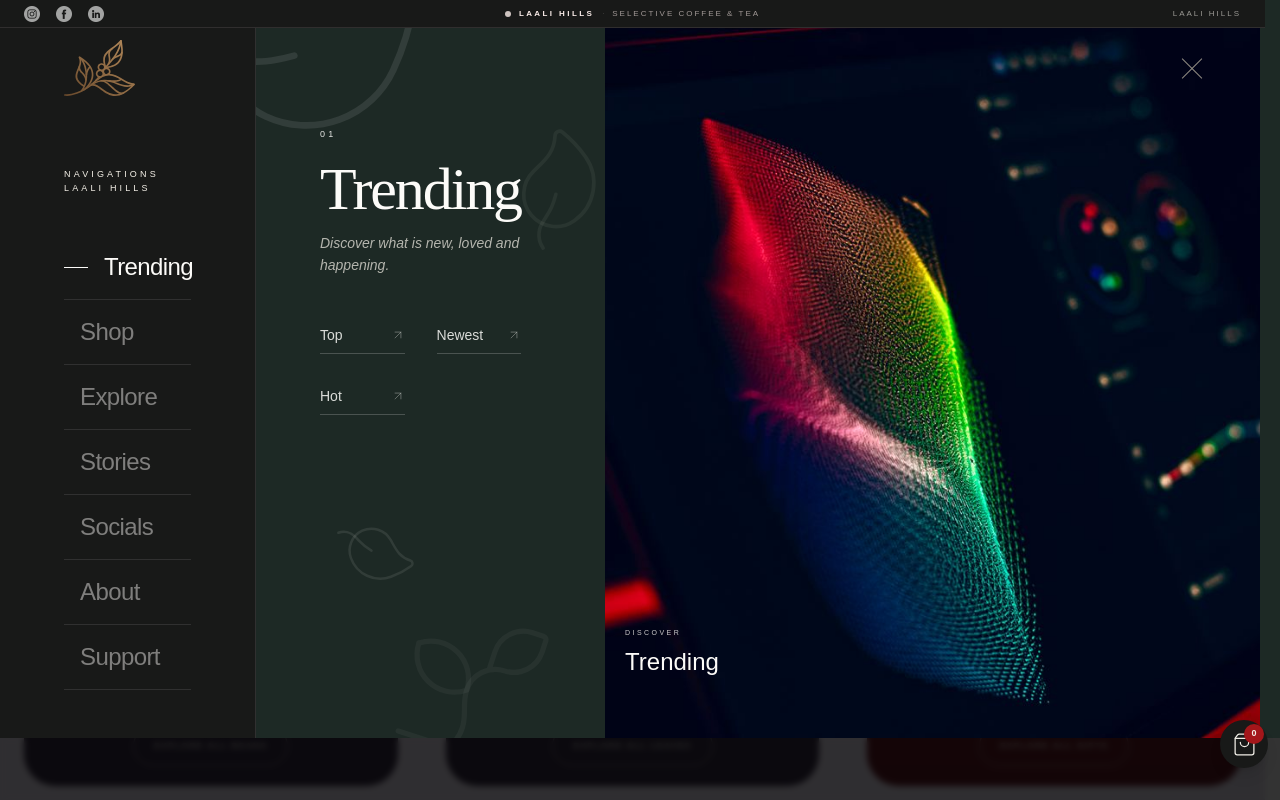
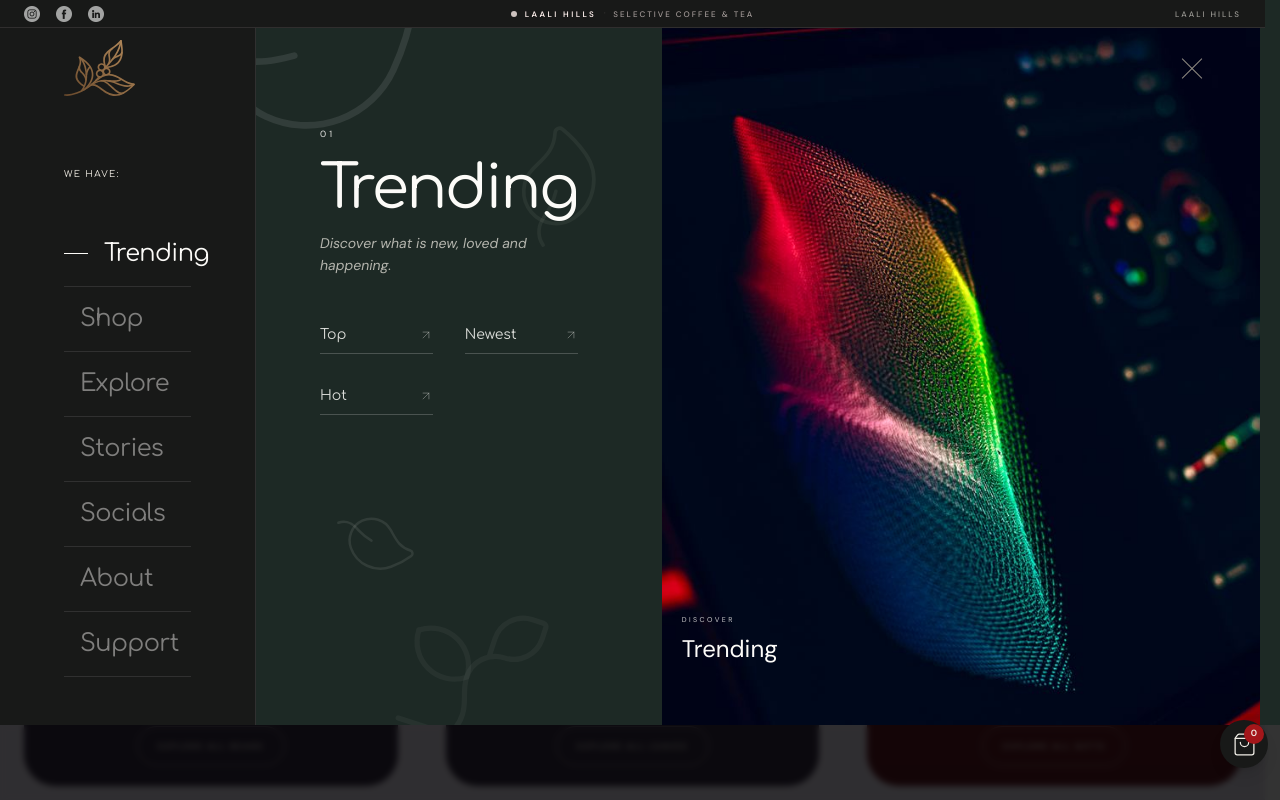
Before and after one commit to suyan-python/Lalihills, a React (Vite) app in the folder client/: page /shop in a window 1280 px wide. Both pictures are taken after a click on the button "Open menu". Shown: the top 800 px of the page. Built offline with nearby package versions, Linux system fonts and the light colour scheme.

Commit message:
new body font

```diff
--- a/client/index.html
+++ b/client/index.html
@@ -1,4 +1,4 @@
-<!doctype html>
+<!DOCTYPE html>
 <html lang="en">
   <head>
     <meta charset="UTF-8" />
@@ -67,10 +67,12 @@
 
     <meta name="twitter:image" content="https://laalihills.com/logo.png" />
 
-<link rel="preconnect" href="https://fonts.googleapis.com">
-<link rel="preconnect" href="https://fonts.gstatic.com" crossorigin>
-<link href="https://fonts.googleapis.com/css2?family=Comfortaa:wght@300..700&family=DM+Sans:ital,opsz,wght@0,9..40,100..1000;1,9..40,100..1000&family=Inter:ital,opsz,wght@0,14..32,100..900;1,14..32,100..900&family=Manrope:wght@200..800&family=Montserrat:ital,wght@0,100..900;1,100..900&display=swap" rel="stylesheet">
-
+    <link rel="preconnect" href="https://fonts.googleapis.com" />
+    <link rel="preconnect" href="https://fonts.gstatic.com" crossorigin />
+    <link
+      href="https://fonts.googleapis.com/css2?family=Comfortaa:wght@300..700&family=DM+Sans:ital,opsz,wght@0,9..40,100..1000;1,9..40,100..1000&family=Inter:ital,opsz,wght@0,14..32,100..900;1,14..32,100..900&family=Manrope:wght@200..800&family=Montserrat:ital,wght@0,100..900;1,100..900&display=swap"
+      rel="stylesheet"
+    />
     <!-- =====================================================
          PERFORMANCE
     ====================================================== -->
--- a/client/src/constant/Navbar.jsx
+++ b/client/src/constant/Navbar.jsx
@@ -310,8 +310,8 @@ const Navbar = () => {
                   {/* Small label */}
 
                   <div className="my-10 flex items-center gap-3">
-                    <span className="text-[9px] uppercase tracking-[0.35em] text-ivory">
-                      Navigations Laali Hills
+                    <span className="header text-[9px] uppercase tracking-[0.15em] text-ivory">
+                      We Have:
                     </span>
                   </div>
 
@@ -360,7 +360,7 @@ const Navbar = () => {
                             />
 
                             <span
-                              className={`md:text-base tracking-[-0.025em] transition-colors duration-300 xl:text-2xl ${
+                              className={` header md:text-base tracking-[-0.025em] transition-colors duration-300 xl:text-2xl ${
                                 isActive
                                   ? "text-lightWhite"
                                   : "text-lightWhite/45 group-hover:text-lightWhite/75"
@@ -454,11 +454,11 @@ const Navbar = () => {
                             )}
                           </p>
 
-                          <h2 className="max-w-xl subheader text-5xl leading-[0.9] tracking-[-0.035em] text-lightWhite xl:text-6xl">
+                          <h2 className="max-w-xl header text-5xl leading-[0.9] tracking-[-0.035em] text-lightWhite xl:text-6xl">
                             {activeMenu.title}
                           </h2>
 
-                          <p className="mt-4 max-w-md  text-sm italic leading-relaxed text-ivory/70 font-light">
+                          <p className=" mt-4 max-w-md text-sm italic leading-relaxed text-ivory/70 ">
                             {activeMenu.preview}
                           </p>
                         </motion.div>
@@ -511,7 +511,7 @@ const Navbar = () => {
                                         }
                                         className="group flex items-center justify-between border-b border-lightWhite/20 pb-2"
                                       >
-                                        <span className="text-sm text-lightWhite/85 transition-colors duration-300 group-hover:text-lightWhite">
+                                        <span className="header text-sm text-lightWhite/85 transition-colors duration-300 group-hover:text-lightWhite">
                                           {typeof subItem === "string"
                                             ? subItem
                                             : subItem.title}
--- a/client/src/index.css
+++ b/client/src/index.css
@@ -25,7 +25,8 @@ html.lenis.lenis-smooth {
 
 body {
   /* font-family: "Montserrat", sans-serif; */
-  font-family: "Hanken Grotesk", sans-serif;
+  /* font-family: "Hanken Grotesk", sans-serif; */
+    font-family: "DM Sans", sans-serif;
 
   font-optical-sizing: auto;
   font-style: normal;
@@ -45,7 +46,9 @@ body {
 }
 
 .subheader {
-  font-family: "Cormorant Garamond", serif;
+  /* font-family: "Cormorant Garamond", serif; */
+    font-family: "DM Sans", sans-serif;
+
   font-optical-sizing: auto;
   font-style: normal;
 }
--- a/client/src/pages/shop/Shop.jsx
+++ b/client/src/pages/shop/Shop.jsx
@@ -20,15 +20,6 @@ import ShopStatement from "./ShopStatement";
 import { coffeeProducts } from "../../data/products";
 import { teaProducts } from "../../data/products";
 import Button from "../../components/Button";
-// import { giftProducts } from "../../data/products";
-
-// import coffeebeans from "../../assets/icon/beans1.svg";
-// import cherry from "../../assets/icon/cherries.svg";
-
-// import cafe from "../../assets/icon/cafe.svg";
-// import leaf from "../../assets/icon/leaf.svg";
-
-// import star from "../../assets/icon/star.svg";
 
 import CoffeeBeans from "../../assets/icon/beans1.svg?react";
 import Cherry from "../../assets/icon/cherries.svg?react";
@@ -473,13 +464,13 @@ const FeaturedProductCard = ({ product }) => {
 
             <Link
               to={`/shop/${product.category}/${product.slug}`}
-              className="header line-clamp-2 text-sm leading-snug tracking-wide text-ink transition-colors  dark:text-lightCream  sm:text-base "
+              className="header line-clamp-2 text-sm leading-snug tracking-wide text-lightCream transition-colors  dark:text-lightCream  sm:text-base "
             >
               {product.name}
             </Link>
           </div>
 
-          <p className="shrink-0 pt-0.5 text-xs font-bold tabular-nums text-ink dark:text-lightCream sm:text-sm">
+          <p className="shrink-0 pt-0.5 text-xs font-bold tabular-nums text-lightCream dark:text-lightCream sm:text-sm">
             NPR {price.toLocaleString()}
           </p>
         </div>
@@ -488,7 +479,7 @@ const FeaturedProductCard = ({ product }) => {
         <button
           type="button"
           onClick={handleAddToCart}
-          className="mt-3 flex h-7 w-full items-center justify-center gap-2 rounded-full  text-[9px] font-semibold uppercase tracking-[0.02em] text-ink transition-all duration-300 bg-red hover:border-deepRed hover:bg-deepRed hover:text-lightCream active:scale-[0.98] dark:border-lightCream/20 dark:text-lightCream dark:hover:border-red dark:hover:bg-red sm:mt-4 sm:h-8 sm:text-[10px] cursor-pointer"
+          className="mt-3 flex h-7 w-full items-center justify-center gap-2 rounded-full  text-[9px] font-semibold uppercase tracking-[0.02em] text-lightCream transition-all duration-300 bg-red hover:border-deepRed hover:bg-deepRed hover:text-lightCream active:scale-[0.98] dark:border-lightCream/20 dark:text-lightCream dark:hover:border-red dark:hover:bg-red sm:mt-4 sm:h-8 sm:text-[10px] cursor-pointer"
         >
           <AnimatePresence mode="wait" initial={false}>
             {added ? (
```
